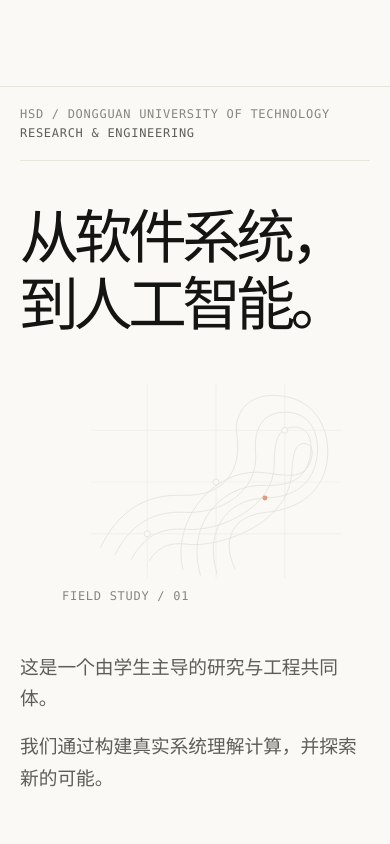
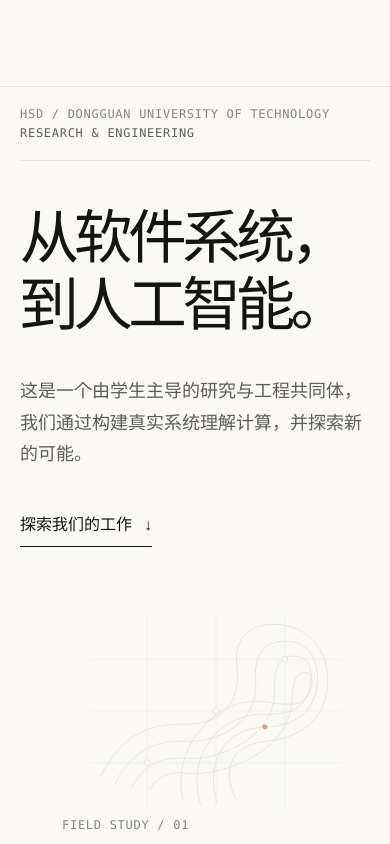
Before and after one commit to dgut-hsd/team-website, a React (Vite) app: page / in a window 390 px wide. Shown: the top 844 px of the page. Built offline with nearby package versions, Linux system fonts and the light colour scheme.

Commit message:
fix: pair baseline hero with abstract artwork

```diff
--- a/src/components/HeroSection/HeroSection.css
+++ b/src/components/HeroSection/HeroSection.css
@@ -20,7 +20,7 @@
 }
 
 .hero-kicker,
-.hero-footer-note {
+.hero-index {
    font-family: var(--font-mono);
    font-size: var(--text-xs);
    font-weight: var(--weight-medium);
@@ -37,22 +37,23 @@
    color: var(--text-muted);
 }
 
-.hero-composition {
+.hero-grid {
    display: grid;
-   grid-template-columns: repeat(12, minmax(0, 1fr));
-   grid-template-rows: auto auto;
-   column-gap: var(--space-6);
-   row-gap: clamp(3.5rem, 8vh, 6.5rem);
-   align-content: center;
-   padding: clamp(4rem, 9vh, 7rem) 0;
+   grid-template-columns: minmax(0, 1.55fr) minmax(300px, 0.75fr);
+   gap: clamp(3rem, 8vw, 8rem);
+   align-items: center;
+   padding: clamp(4rem, 9vh, 7.5rem) 0;
+}
+
+.hero-copy {
+   display: flex;
+   flex-direction: column;
+   align-items: flex-start;
 }
 
 .hero-title {
-   grid-column: 1 / 11;
-   grid-row: 1;
    display: flex;
    flex-direction: column;
-   align-items: flex-start;
    gap: clamp(0.45rem, 0.9vw, 0.9rem);
    max-width: 10ch;
    margin: 0;
@@ -72,61 +73,23 @@
 .hero-title span:nth-child(2) {
    animation-delay: 90ms;
 }
-.hero-art {
-   grid-column: 8 / 13;
-   grid-row: 1;
-   align-self: center;
-   justify-self: end;
-   width: min(100%, 460px);
-   color: var(--text-muted);
-   animation: hero-reveal var(--duration-slow) 120ms var(--ease-out) both;
-}
 
-.hero-art img {
-   display: block;
-   width: 100%;
-   height: auto;
-   opacity: 0.72;
-}
-
-.hero-art span {
-   display: block;
-   margin-top: calc(var(--space-2) * -1);
-   font-family: var(--font-mono);
-   font-size: var(--text-xs);
-   font-weight: var(--weight-medium);
-   letter-spacing: 0.06em;
-}
-
-.hero-statement {
-   grid-column: 7 / 13;
-   grid-row: 2;
-   display: flex;
-   flex-direction: column;
-   gap: var(--space-4);
-   max-width: 34rem;
-   justify-self: end;
+.hero-description {
+   max-width: 42rem;
+   margin: clamp(2rem, 5vh, 3.5rem) 0 0;
+   color: var(--text-secondary);
+   font-size: clamp(1.125rem, 1.65vw, 1.375rem);
+   font-weight: var(--weight-regular);
+   line-height: 1.75;
    animation: hero-reveal var(--duration-slow) 140ms var(--ease-out) both;
 }
 
-.hero-statement p {
-   margin: 0;
-   color: var(--text-secondary);
-   font-size: clamp(1.125rem, 1.65vw, 1.375rem);
-   font-weight: var(--weight-regular);
-   line-height: 1.7;
-   text-align: left;
-}
-
 .hero-explore {
-   grid-column: 1 / 5;
-   grid-row: 2;
-   align-self: end;
-   justify-self: start;
    display: inline-flex;
    align-items: center;
    gap: var(--space-3);
    min-height: 44px;
+   margin-top: var(--space-8);
    color: var(--text);
    font-size: var(--text-base);
    font-weight: var(--weight-medium);
@@ -156,13 +119,41 @@
    outline-offset: 5px;
 }
 
-.hero-footer-note {
-   display: flex;
-   justify-content: space-between;
+.hero-art {
+   align-self: center;
+   justify-self: end;
+   width: min(100%, 460px);
+   color: var(--text-muted);
+   animation: hero-reveal var(--duration-slow) 220ms var(--ease-out) both;
+}
+
+.hero-art img {
+   display: block;
+   width: 100%;
+   height: auto;
+   opacity: 0.72;
+}
+
+.hero-art span {
+   display: block;
+   margin-top: calc(var(--space-2) * -1);
+   font-family: var(--font-mono);
+   font-size: var(--text-xs);
+   font-weight: var(--weight-medium);
+   letter-spacing: 0.06em;
+}
+
+.hero-index {
+   display: grid;
+   grid-template-columns: repeat(3, 1fr);
    gap: var(--space-6);
    padding: var(--space-4) 0 var(--space-5);
    border-top: var(--rule);
    color: var(--text-muted);
+}
+
+.hero-index span:first-child {
+   color: var(--accent);
 }
 
 @keyframes hero-reveal {
@@ -176,11 +167,24 @@
    }
 }
 
-@media (max-width: 767px) {
+@media (max-width: 900px) {
    .hero-section {
       min-height: auto;
    }
 
+   .hero-grid {
+      grid-template-columns: 1fr;
+      gap: var(--space-16);
+      padding: var(--space-16) 0;
+   }
+
+   .hero-art {
+      width: min(88%, 460px);
+      justify-self: end;
+   }
+}
+
+@media (max-width: 767px) {
    .hero-kicker {
       align-items: flex-start;
       flex-direction: column;
@@ -191,54 +195,37 @@
       color: var(--text-secondary);
    }
 
-   .hero-composition {
-      grid-template-columns: 1fr;
-      grid-template-rows: auto;
+   .hero-grid {
       gap: var(--space-12);
       padding: var(--space-12) 0;
    }
 
-   .hero-title,
-   .hero-art,
-   .hero-statement,
-   .hero-explore {
-      grid-column: 1;
-      grid-row: auto;
-   }
-
    .hero-title {
+      gap: var(--space-2);
       max-width: none;
-      gap: var(--space-2);
       font-size: clamp(3rem, 15vw, 4.75rem);
       letter-spacing: -0.075em;
    }
+
+   .hero-description br {
+      display: none;
+   }
+
    .hero-art {
       width: min(88%, 390px);
-      margin-top: calc(var(--space-4) * -1);
-      justify-self: end;
    }
 
-   .hero-statement {
-      max-width: 30rem;
-      justify-self: start;
-   }
-
-   .hero-statement p {
-      font-size: clamp(1.0625rem, 4.8vw, 1.25rem);
-   }
-
-   .hero-footer-note {
-      align-items: flex-start;
-      flex-direction: column;
-      gap: var(--space-1);
+   .hero-index {
+      grid-template-columns: 1fr;
+      gap: var(--space-2);
    }
 }
 
 @media (prefers-reduced-motion: reduce) {
    .hero-title span,
-   .hero-art,
-   .hero-statement,
-   .hero-explore {
+   .hero-description,
+   .hero-explore,
+   .hero-art {
       animation: none;
    }
 }
--- a/src/components/HeroSection/HeroSection.jsx
+++ b/src/components/HeroSection/HeroSection.jsx
@@ -10,20 +10,18 @@ export function HeroSection() {
                <span>RESEARCH &amp; ENGINEERING</span>
             </div>
 
-            <div className='hero-composition'>
+            <div className='hero-grid'>
+               <div className='hero-copy'>
                   <h1 className='hero-title'>
                      <span>从软件系统，</span>
                      <span>到人工智能。</span>
                   </h1>
-               <div className='hero-art' aria-hidden='true'>
-                  <img src={heroAbstract} alt='' />
-                  <span>FIELD STUDY / 01</span>
-               </div>
 
-               <div className='hero-statement'>
-                  <p>这是一个由学生主导的研究与工程共同体。</p>
-                  <p>我们通过构建真实系统理解计算，并探索新的可能。</p>
-               </div>
+                  <p className='hero-description'>
+                     这是一个由学生主导的研究与工程共同体，
+                     <br />
+                     我们通过构建真实系统理解计算，并探索新的可能。
+                  </p>
 
                   <a className='hero-explore' href='#projects'>
                      <span>探索我们的工作</span>
@@ -33,9 +31,16 @@ export function HeroSection() {
                   </a>
                </div>
 
-            <div className='hero-footer-note'>
-               <span>STUDENT-DRIVEN / EST. 2024</span>
-               <span>DONGGUAN / CHINA</span>
+               <div className='hero-art' aria-hidden='true'>
+                  <img src={heroAbstract} alt='' />
+                  <span>FIELD STUDY / 01</span>
+               </div>
+            </div>
+
+            <div className='hero-index' aria-label='HSD 研究方向'>
+               <span>01 / AI SYSTEMS</span>
+               <span>02 / SYSTEMS SOFTWARE</span>
+               <span>03 / ARCHITECTURE</span>
             </div>
          </div>
       </section>
```
Lines whose indentation alone changed are shown as unchanged.
